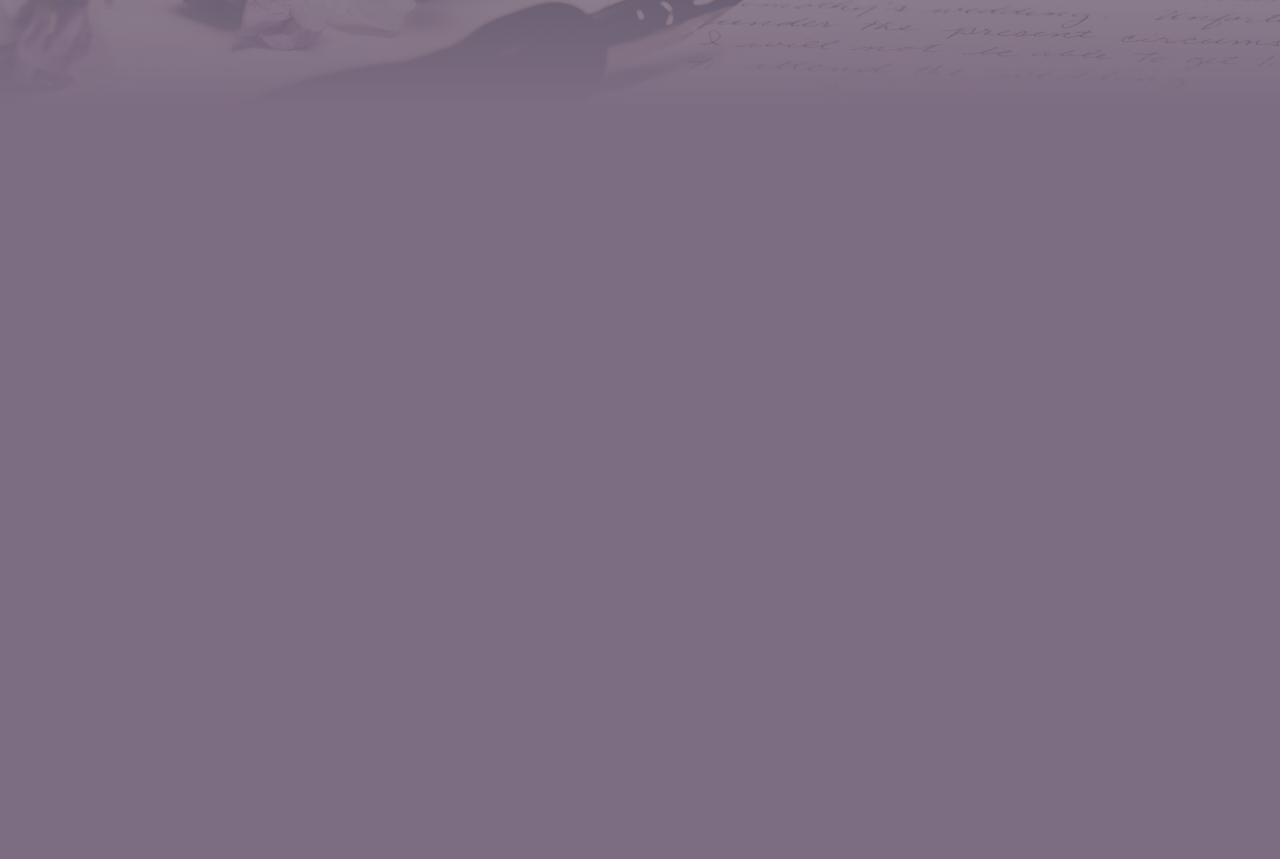
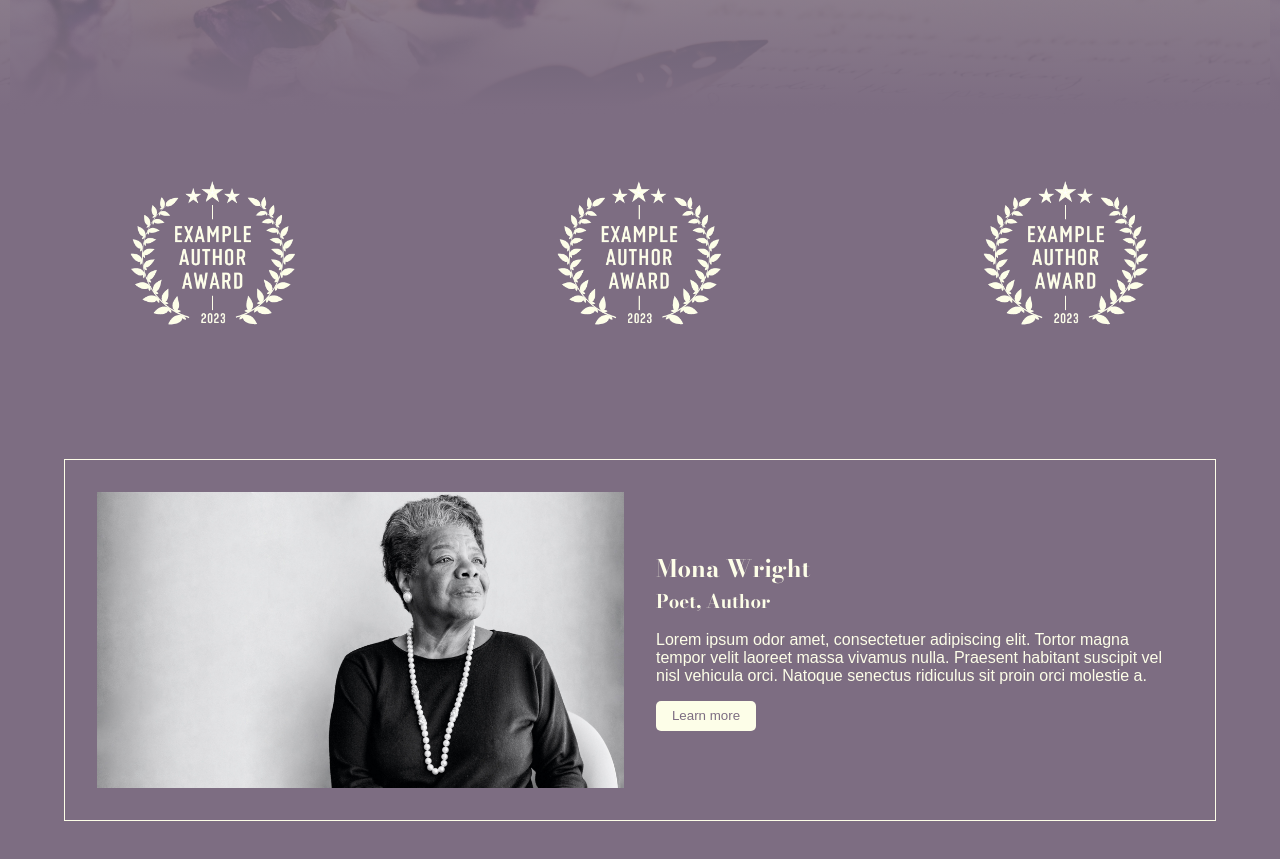
Before and after one commit to michellecordovi/MonaWright, a React (Vite) app in the folder Client/: page / in a window 1280 px wide. Shown: the part 443-1302 px from the top of the page. Before the commit the page ends 800 px from the top, so only its background shows below. Built offline with nearby package versions, Linux system fonts and the light colour scheme.

Commit message:
create about section

```diff
--- a/Client/src/Pages/Home/HomePage.css
+++ b/Client/src/Pages/Home/HomePage.css
@@ -19,3 +19,60 @@ header{
     width: 50%;
     text-align: center;
 }
+
+/* ABOUT SECTION */
+main{
+    display: flex;
+    flex-direction: column;
+    align-items: center;
+    justify-content: center;
+}
+
+#awards-section{
+    width: 100%;
+    margin: 4rem auto;
+    display: grid;
+    grid-template-columns: 1fr 1fr 1fr;
+    justify-items: center;
+    align-items: center;
+
+    img{
+        height: 150px;
+    }
+}
+
+
+#home-about-section{
+    max-width: 95%;
+    margin: 4rem;
+    display: grid;
+    grid-template-columns: 1fr 1fr;
+    align-items: center;
+    column-gap: 2rem;
+    border: 1px solid #fdfee8;
+    padding: 2rem;
+
+    img{
+        width: 100%;
+        height: 100%;
+        object-fit: cover;
+        object-position: right;
+    }
+
+    #home-about-text{
+        p{
+            margin: 1rem 0rem;
+        }
+
+        button{
+            color:#7d6d82;
+            background-color: #fdfee8;
+            border: none;
+            height: 30px;
+            width: 100px;
+            border-radius: 5px;
+            cursor: pointer;
+        }
+    }
+
+}
--- a/Client/src/Pages/Home/HomePage.jsx
+++ b/Client/src/Pages/Home/HomePage.jsx
@@ -2,17 +2,58 @@ import './HomePage.css'
 
 function HomePage() {
 	return (
+		<>
 			<header className="hero overlay">
 				<div id="hero-text">
 					<h1>Mona Wright</h1>
 					<p>
-					Lorem ipsum odor amet, consectetuer adipiscing elit. Tortor
-					magna tempor velit laoreet massa vivamus nulla. Praesent
-					habitant suscipit vel nisl vehicula orci. Natoque senectus
-					ridiculus sit proin orci molestie a.
+						Lorem ipsum odor amet, consectetuer adipiscing elit.
+						Tortor magna tempor velit laoreet massa vivamus nulla.
+						Praesent habitant suscipit vel nisl vehicula orci.
+						Natoque senectus ridiculus sit proin orci molestie a.
 					</p>
 				</div>
 			</header>
+
+			<main>
+				<section id="awards-section">
+					<img
+						src="../../../public/images/example-award.png"
+						alt=""
+					/>
+					<img
+						src="../../../public/images/example-award.png"
+						alt=""
+					/>
+					<img
+						src="../../../public/images/example-award.png"
+						alt=""
+					/>
+				</section>
+
+				<section id="home-about-section">
+
+					<img
+						src="../../../public/images/maya-angelou.jpg"
+						alt="image of maya angelou"
+					/>
+
+					<div id="home-about-text">
+						<h2>Mona Wright</h2>
+						<h3>Poet, Author</h3>
+						<p>
+							Lorem ipsum odor amet, consectetuer adipiscing elit.
+							Tortor magna tempor velit laoreet massa vivamus
+							nulla. Praesent habitant suscipit vel nisl vehicula
+							orci. Natoque senectus ridiculus sit proin orci
+							molestie a.
+						</p>
+
+						<button>Learn more</button>
+					</div>
+				</section>
+			</main>
+		</>
 	);
 }
 
```
Also changed, not shown: Client/public/images/Maya-Angelou.jpg (added), Client/public/images/example-award.png (added). Lines whose indentation alone changed are shown as unchanged.
